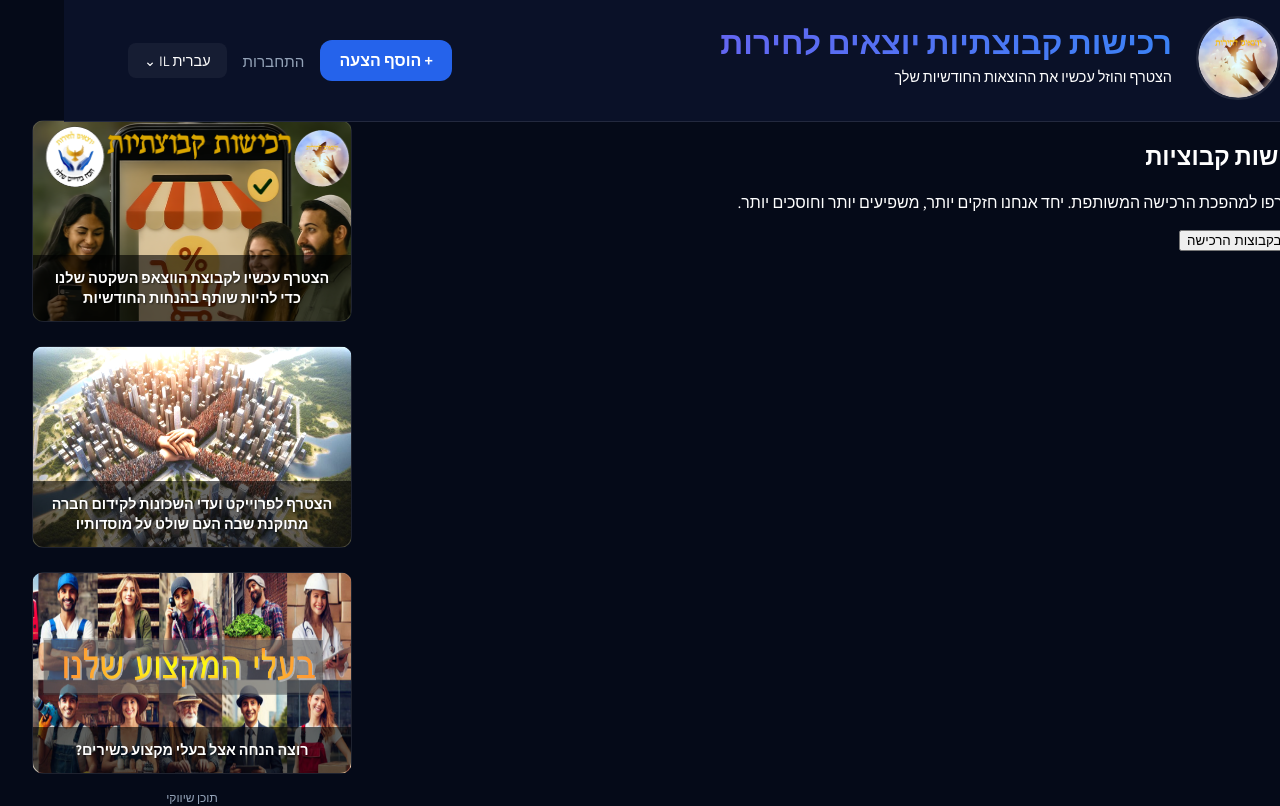
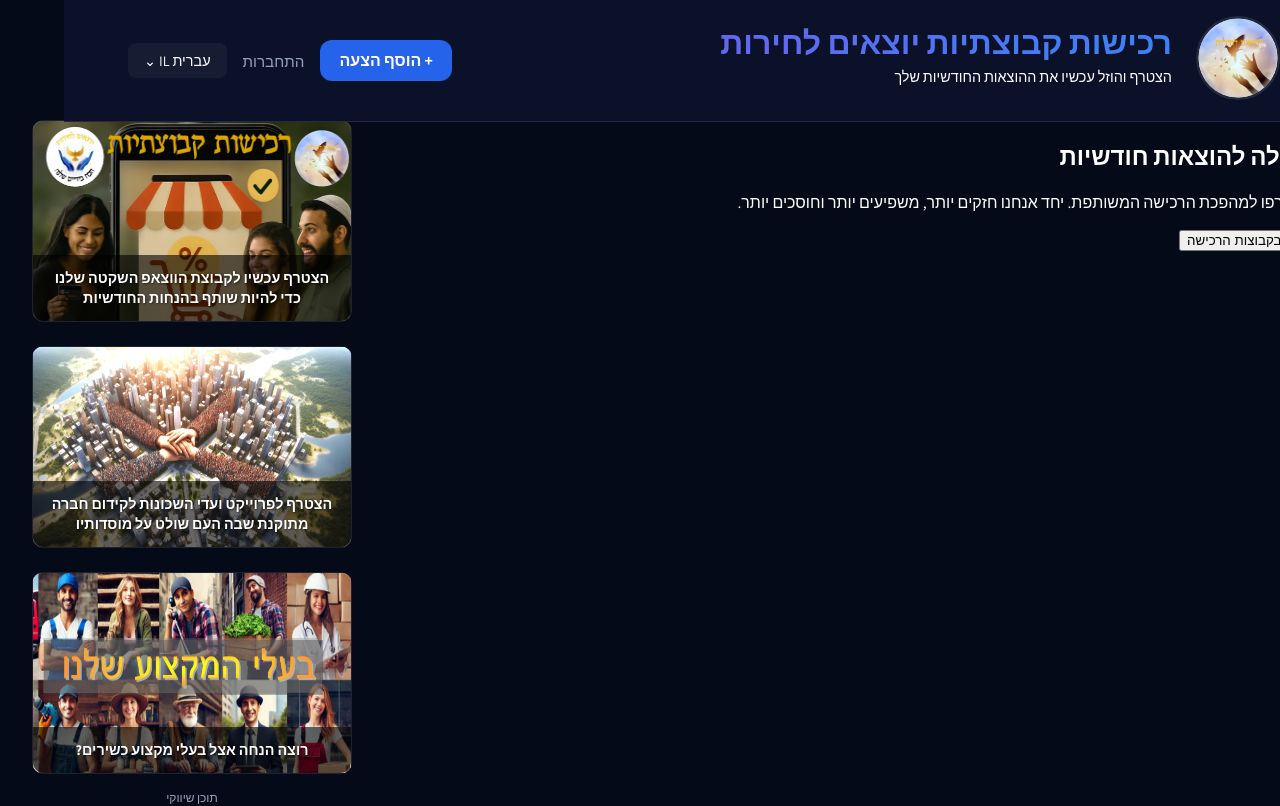
Before and after one commit to gofreeil/purchasing_groups, a SvelteKit app: page / in a window 1280 px wide. Shown: the top 806 px of the page. Built offline with nearby package versions, Linux system fonts and the light colour scheme.

Commit message:
כותרת ראשונה בדף

```diff
--- a/src/routes/+page.svelte
+++ b/src/routes/+page.svelte
@@ -8,7 +8,7 @@
 
 <main class="premium-container">
     <section class="hero">
-        <h1 class="title-gradient">רכישות קבוציות</h1>
+        <h1 class="title-gradient">הוזלה להוצאות חודשיות</h1>
         <p class="subtitle">
             הצטרפו למהפכת הרכישה המשותפת. יחד אנחנו חזקים יותר, משפיעים יותר
             וחוסכים יותר.
```
